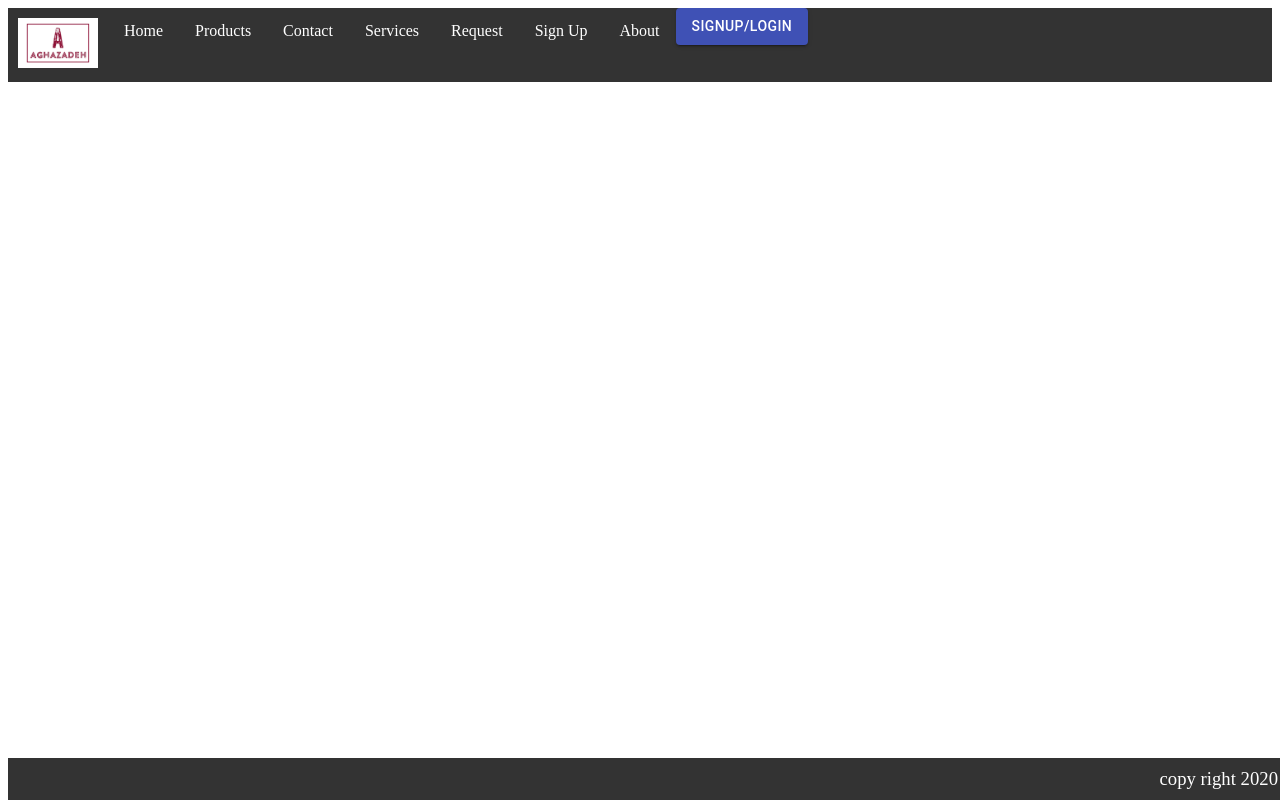
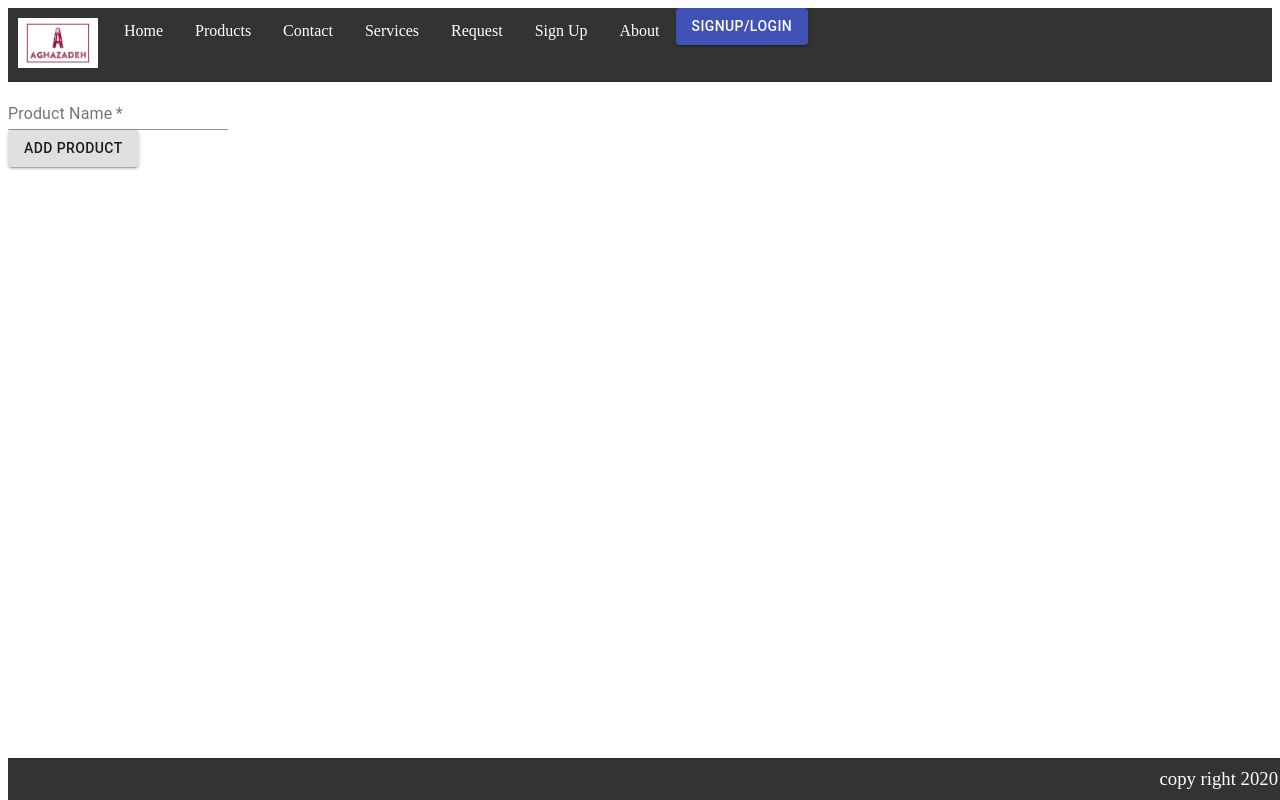
Before and after one commit to zahraaliaghazadeh/Aghazadeh, a React (Create React App) app in the folder client/: page /admin/new in a window 1280 px wide. Built offline with nearby package versions, Linux system fonts and the light colour scheme.

Commit message:
imported form and added button

```diff
--- a/client/src/pages/AddProductPage/index.js
+++ b/client/src/pages/AddProductPage/index.js
@@ -1,9 +1,12 @@
 import React from "react";
+import { Button } from '@material-ui/core';
+import ProductInfoForm from "../../components/ProductInfoForm"
 
 export default function AddProductPage() {
     return (
         <div>
-
+            <ProductInfoForm />
+            <Button variant="contained">Add Product</Button>
         </div>
     );
 }
```
